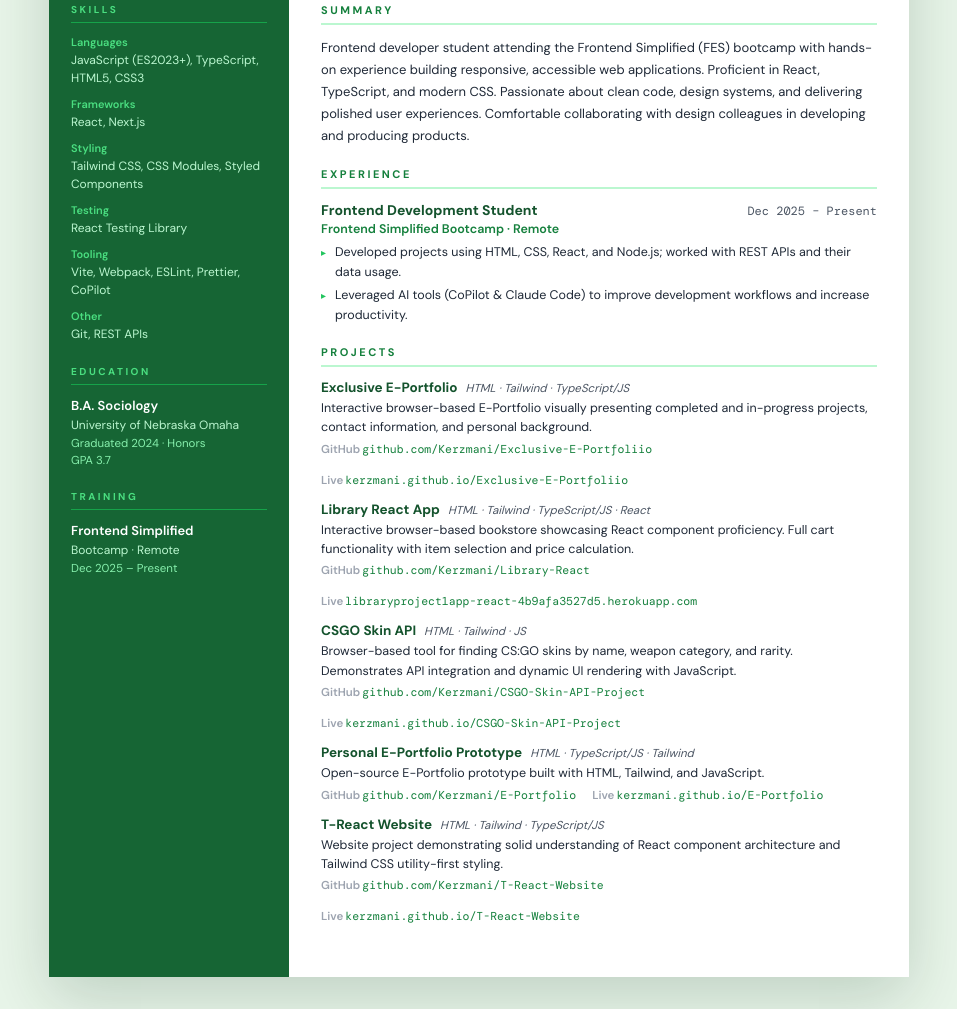
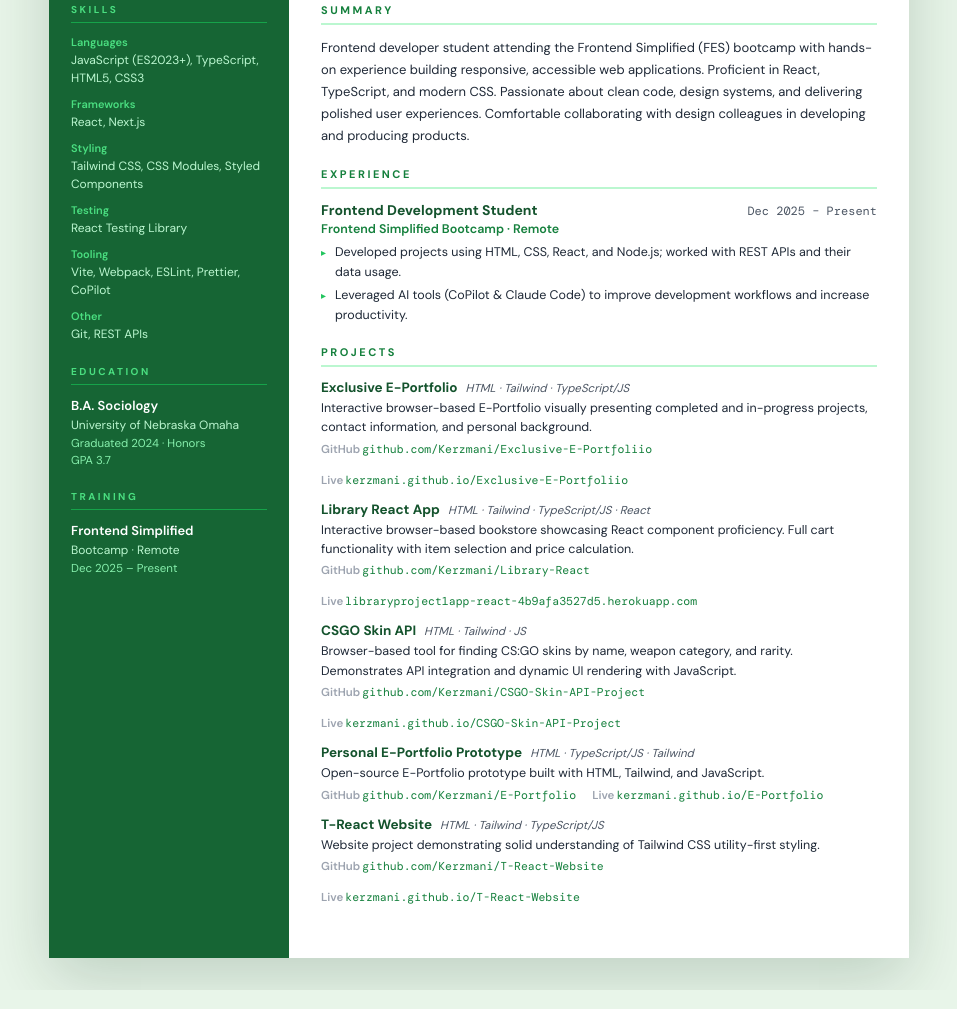
Before and after one commit to Kerzmani/Exclusive-E-Portfoliio, a plain HTML site: page assets/Resume.html in a window 1280 px wide. Shown: the part 189-1198 px from the top of the page, without its empty margins (161-1118 px from the left). Drawn offline with nearby package versions, Linux system fonts and the light colour scheme.

Commit message:
Resume.html Update

```diff
--- a/assets/Resume.html
+++ b/assets/Resume.html
@@ -390,7 +390,7 @@
             <span class="project-name">T-React Website</span>
             <span class="project-tech">HTML · Tailwind · TypeScript/JS</span>
           </div>
-          <p class="project-desc">Website project demonstrating solid understanding of React component architecture and Tailwind CSS utility-first styling.</p>
+          <p class="project-desc">Website project demonstrating solid understanding of Tailwind CSS utility-first styling.</p>
           <div class="project-links">
             <div><span>GitHub</span><a href="https://github.com/Kerzmani/T-React-Website">github.com/Kerzmani/T-React-Website</a></div>
             <div><span>Live</span><a href="https://kerzmani.github.io/T-React-Website/">kerzmani.github.io/T-React-Website</a></div>
```
Also changed, not shown: 1 other file.
